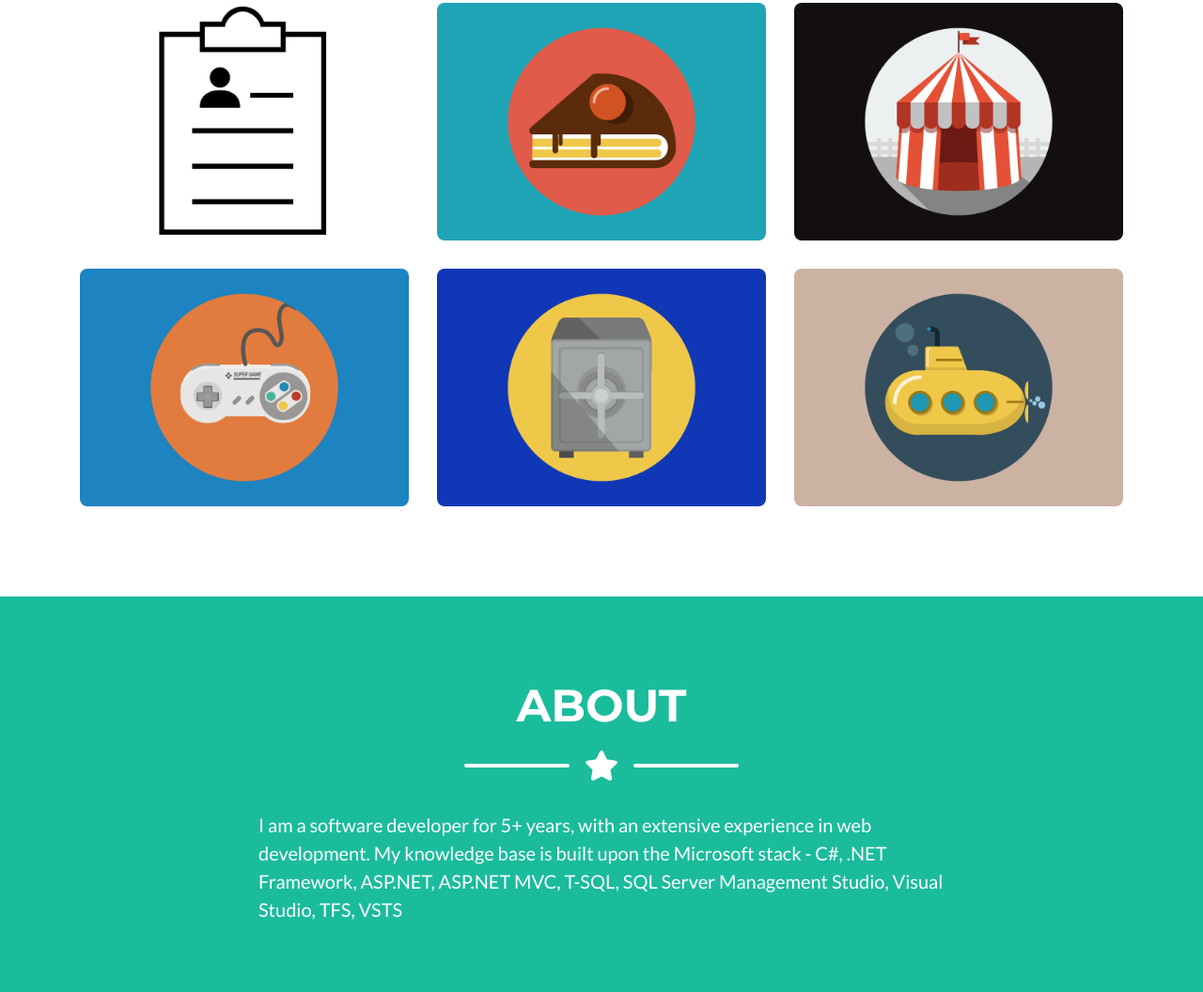
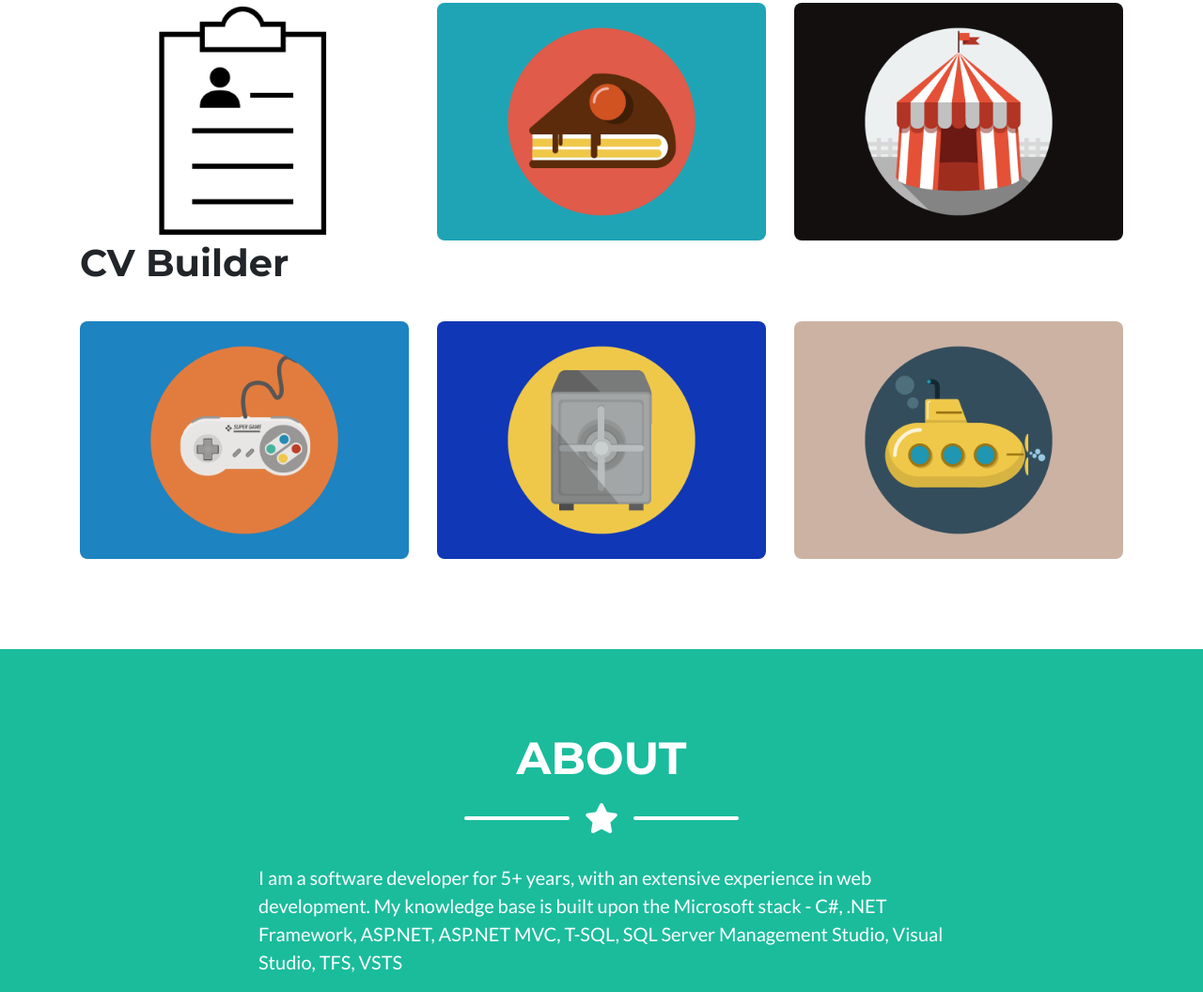
Before and after one commit to byby9999/byby9999.github.io, a website with bundled scripts: page index.html in a window 1280 px wide. Shown: the part 817-1873 px from the top of the page at 94% size. Built offline with nearby package versions, Linux system fonts and the light colour scheme.

Commit message:
Update index.html

```diff
--- a/index.html
+++ b/index.html
@@ -99,6 +99,7 @@
               </div>
             </div>
             <img class="img-fluid" src="img/portfolio/cv_icon.png" alt="">
+            <h1>CV Builder</h1>
           </div>
         </div>
 
```
